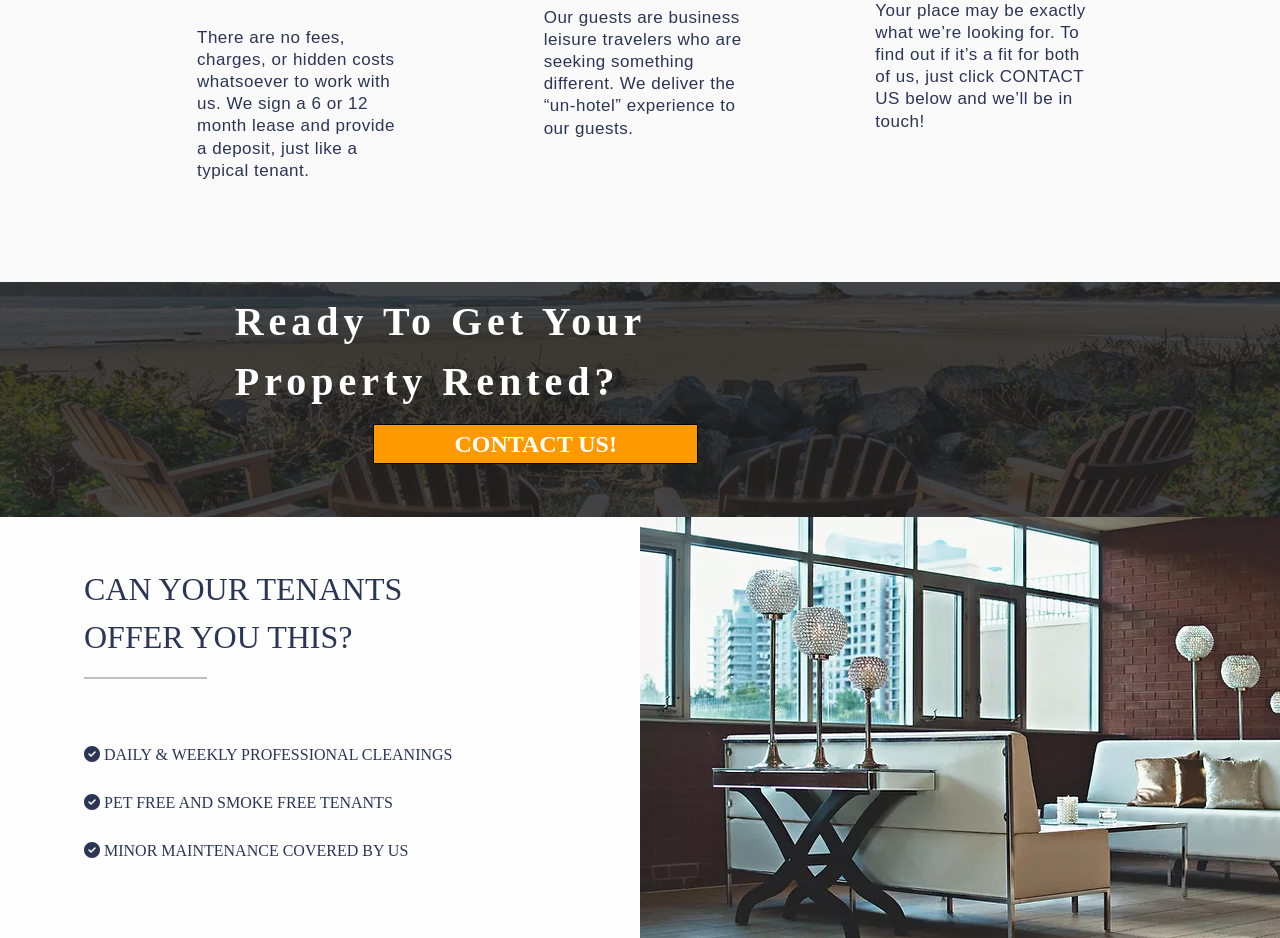
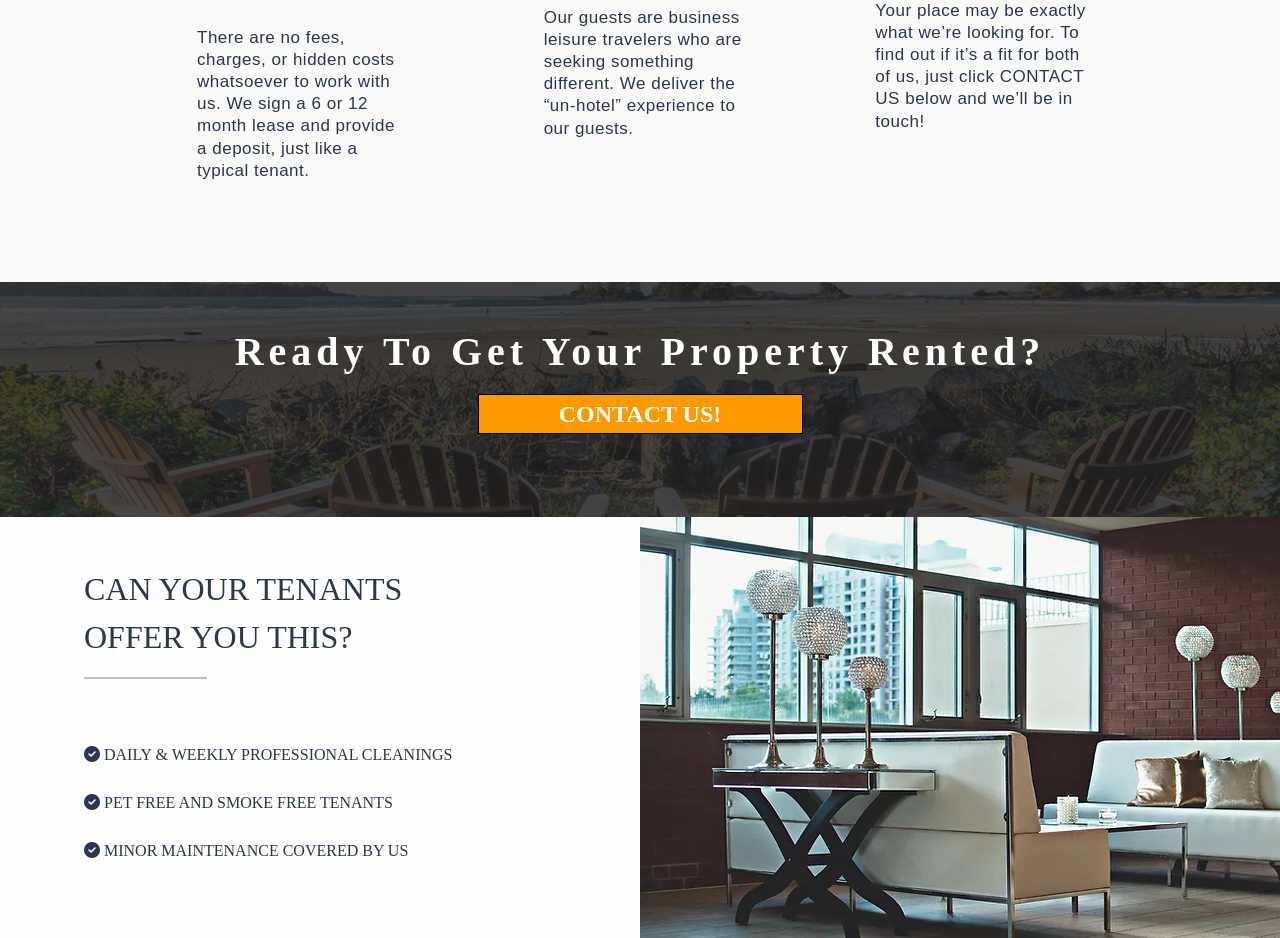
Before and after one commit to ValiantDoge/kingdom_clone, a Django app: page / in a window 1280 px wide. Shown: the part 903-1841 px from the top of the page. Run offline with Django 4.2, Linux system fonts and the light colour scheme; some web fonts are replaced.

Commit message:
minor fix

```diff
--- a/cloning/templates/cloning/index.html
+++ b/cloning/templates/cloning/index.html
@@ -70,7 +70,7 @@
 <section class="cta" id="cta">
     <div class="container chairs">
         <div class="row">
-            <div class="col-lg-9 text-center text-lg-start">
+            <div class="col-lg-12 text-center text-lg-start">
                 <span style="font-size:40px">Ready To Get Your Property Rented?</span>
                 <div class="d-grid gap-2 col-6 mx-auto justify-content-center" style="padding-top: 0.5rem">
                     <button id="contactusbutton" type="button"><span>CONTACT US!</span></button>
```
Also changed, not shown: db.sqlite3, 1 other file.
